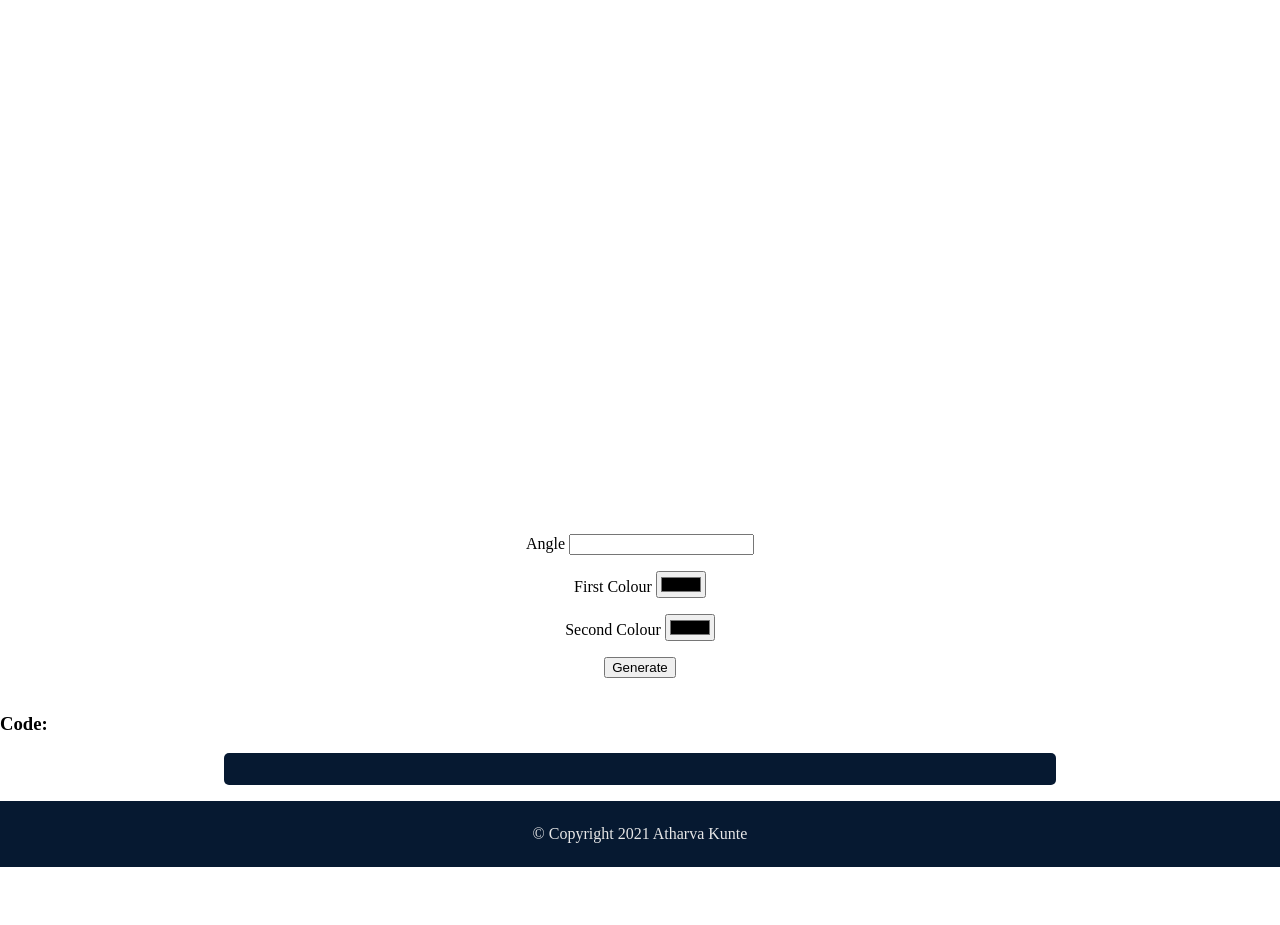
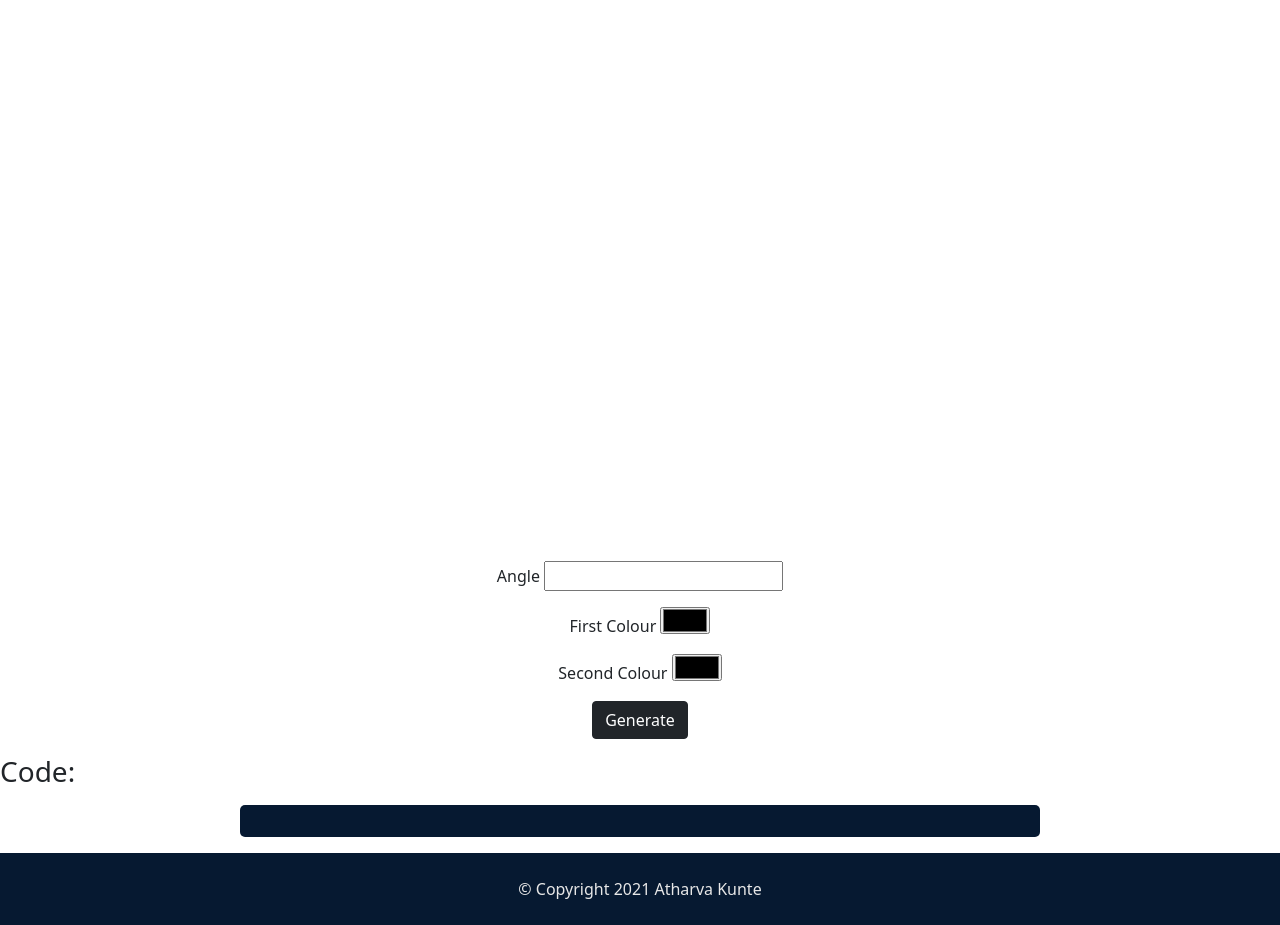
Before and after one commit to atharvakunte/gradient-generator, a plain HTML site: page index.html in a window 1280 px wide. Shown: the part 131-1056 px from the top of the page. Before the commit the page ends 998 px from the top, so only its background shows below. Drawn offline with nearby package versions, Linux system fonts and the light colour scheme.

Commit message:
change button and form styling
Signed-off-by: Atharva Kunte <athu.kunte@gmail.com>

```diff
--- a/index.html
+++ b/index.html
@@ -4,6 +4,7 @@
     <meta charset="UTF-8">
     <meta http-equiv="X-UA-Compatible" content="IE=edge">
     <meta name="viewport" content="width=device-width, initial-scale=1.0">
+    <link href="https://cdn.jsdelivr.net/npm/bootstrap@5.1.0/dist/css/bootstrap.min.css" rel="stylesheet" integrity="sha384-KyZXEAg3QhqLMpG8r+8fhAXLRk2vvoC2f3B09zVXn8CA5QIVfZOJ3BCsw2P0p/We" crossorigin="anonymous">
     <link rel="stylesheet" href="main.css">
     <title>Gradient Generator</title>
 </head>
@@ -32,7 +33,7 @@
             <label for="color2">Second Colour</label>
             <input type="color" id="color2"name="color2">
         </div>
-        <button onClick={generateGradient()}>Generate</button>
+        <button class="btn btn-dark" onClick={generateGradient()}>Generate</button>
         </div>
     </section>
     <section id="gradient-code">
--- a/scripts/main.js
+++ b/scripts/main.js
@@ -3,5 +3,5 @@ function generateGradient() {
     var col1 = document.getElementById('color1').value;
     var col2 = document.getElementById('color2').value;
     document.getElementById('gradient-box').style.backgroundImage = `linear-gradient(${angle}deg, ${col1}, ${col2})`;
-    document.getElementById('code-text').innerHTML = `<pre>background-image: linear-gradient(${angle}deg, ${col1}, ${col2})</pre>`
+    document.getElementById('code-text').innerHTML = `<pre>background-image: linear-gradient(${angle}deg, ${col1}, ${col2});</pre>`
 }
```
